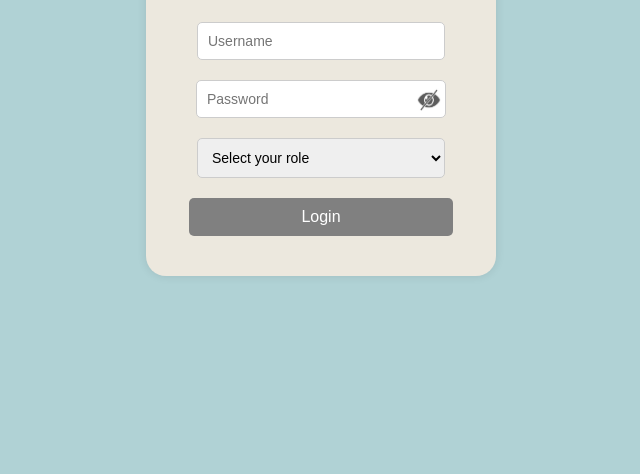
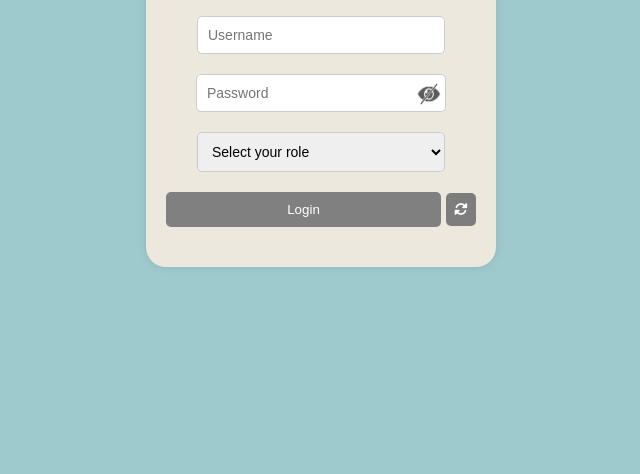
Before and after one commit to fern15720/6609650152-soloAssignment1, a plain HTML site: page public/index.html in a window 1280 px wide. Shown: the part 326-800 px from the top of the page, without its empty margins (319-959 px from the left). Drawn offline with Linux system fonts and the light colour scheme.

Commit message:
add 'refresh' fuction

```diff
--- a/public/css/styles.css
+++ b/public/css/styles.css
@@ -1,6 +1,6 @@
 body {
     font-family: Arial, sans-serif;
-    background-color: #b0d2d5;
+    background-color: #9ecace;
     display: flex;
     justify-content: center;
     align-items: center;
@@ -15,7 +15,7 @@ body {
     border-radius: 20px;
     box-shadow: 0 0 10px rgba(0, 0, 0, 0.1);
     text-align: center;
-    position: relative;
+    /*position: relative;*/
     box-sizing: border-box;
 }
 
@@ -30,12 +30,9 @@ body {
     width: 90px;
     height: 90px;
     border-radius: 50%;
-    margin-right: 10px;
 }
 
-.header h2 {
-    margin-right: 80px;
-}
+
 
 .login-container p {
     margin: 0;
@@ -63,7 +60,7 @@ body {
 .password-container input {
     width: 100%;
     padding-right: 40px;
-    padding: 10px;
+    /*padding: 10px;*/
     box-sizing: border-box;
 }
 
@@ -78,7 +75,8 @@ body {
     opacity: 0.7;
 }
 
-.login-container button {
+
+/*.login-container button {
     width: 85%;
     padding: 10px;
     background-color: gray;
@@ -89,13 +87,56 @@ body {
     font-size: 16px;
     margin-top: 10px;
     transition: background-color 0.3s;
-  }
+  }*/
 
-  button:enabled:hover {
+  .login-button:enabled:hover {
     background-color: #277b2a;
   }
 
-  button:enabled {
+  .login-button:enabled {
     background-color: #4CAF50;
     cursor: pointer;
   }
+
+  .button-container {
+    margin-top: 10px;
+    display: flex;
+    align-items: center;
+    justify-content: center;
+    gap: 5px; /* ระยะห่างระหว่างปุ่ม */
+}
+
+.login-button {
+    background-color: #808080;
+    color: white;
+    padding: 10px 20px;
+    border: none;
+    border-radius: 5px;
+    flex: 1;
+    text-align: center;
+    cursor: not-allowed;
+    transition: background-color 0.3s;
+
+}
+
+.refresh-button {
+    background-color: #7e847e;
+    color: white;
+    padding: 10px;
+    border: none;
+    border-radius: 5px;
+    display: flex;
+    align-items: center;
+    justify-content: center;
+    cursor: pointer;
+    width: 30px; /* กำหนดขนาดกว้างให้พอดีกับไอคอน */
+}
+
+.refresh-button:hover  {
+    background-color: #494b49;
+  }
+
+  .refresh-button  {
+    background-color: #7d7d7d;
+    cursor: pointer;
+  }
--- a/public/index.html
+++ b/public/index.html
@@ -12,25 +12,40 @@
             <img src="img/Person.jpg" alt="Image">
             <div class="text">
                 <h2>Login Page</h2>
-                <p>Name: กนกพร พรรณปัญญา</p>
             </div>
 
         </div>
 
+        <!-- Input Username -->
         <input type="text" id="username" name="username" required placeholder="Username">
+
         <div class="password-container">
-        <input type="password" id="password" name="password" required placeholder="Password">
-        <img src="img/closeEye.png" alt="Show Password" onclick="togglePassword()" id="toggleIcon">
+            <!-- Input Password -->
+            <input type="password" id="password" name="password" required placeholder="Password">
+            <!-- Show/Hide Password -->
+            <img src="img/closeEye.png" alt="Show Password" onclick="togglePassword()" id="toggleIcon">
         </div>
 
+        <!-- Select role -->
         <select id="role">
             <option value="">Select your role</option>
             <option value="student">Student</option>
             <option value="lecturer">Lecturer</option>
         </select>
 
-        <button type="button" onclick="submitLogin()" id="loginButton"  disabled>Login</button>
+        <div class="button-container">
+            <!-- SubmitLogin -->
+            <button class="login-button" onclick="submitLogin()" id="loginButton"  disabled>Login</button>
+            <link rel="stylesheet" href="https://cdnjs.cloudflare.com/ajax/libs/font-awesome/6.0.0-beta3/css/all.min.css">
+
+            <!-- Refesh -->
+            <button class="refresh-button" type="button" id="refreshButton" onclick="refreshButton()">
+            <i class="fas fa-sync-alt"></i>
+            </button>
+        </div>
+
         <p id="message"></p>
+
 
     </div>
     <script src="js/script.js"></script>
--- a/public/js/script.js
+++ b/public/js/script.js
@@ -4,6 +4,7 @@ const passwordField = document.getElementById("password");
 const roleField = document.getElementById("role");
 const loginButton = document.getElementById("loginButton");
 
+//checkFields
 function checkFields() {
   if (usernameField.value.trim() !== "" && passwordField.value.trim() !== "" && roleField.value  !== "") {
     loginButton.disabled = false;
@@ -16,12 +17,10 @@ usernameField.addEventListener("input", checkFields);
 passwordField.addEventListener("input", checkFields);
 roleField.addEventListener("change", checkFields);
 
+//Submit form
 function submitLogin() {
     const username = usernameField.value;
     const password = passwordField.value;
-
-    /*const username = document.getElementById('username').value;
-    const password = document.getElementById('password').value;*/
 
     fetch('https://restapi.tu.ac.th/api/v1/auth/Ad/verify', {
         method: 'POST',
@@ -40,6 +39,7 @@ function submitLogin() {
 
 }
 
+// Show/Hide Password
 function togglePassword() {
     const passwordField = document.getElementById("password");
     const toggleIcon = document.getElementById("toggleIcon");
@@ -53,18 +53,7 @@ function togglePassword() {
     }
   }
 
-/*function call_REST_API_Hello() {
-    const username = document.getElementById('username').value;
-    const password = document.getElementById('password').value;
-
-    const url = (
-        'http://localhost:3000/hello?' +
-        new URLSearchParams({ myName: username, lastName: password}).toString()
-      );
-
-    fetch(url)
-    .then(data => {
-        document.getElementById('message').innerText = data.message;
-    })
-    .catch(error => console.error('Error:', error));
-}*/
+  // Refresh form
+  document.getElementById('refreshButton').addEventListener('click', function() {
+    location.reload();
+});
```
